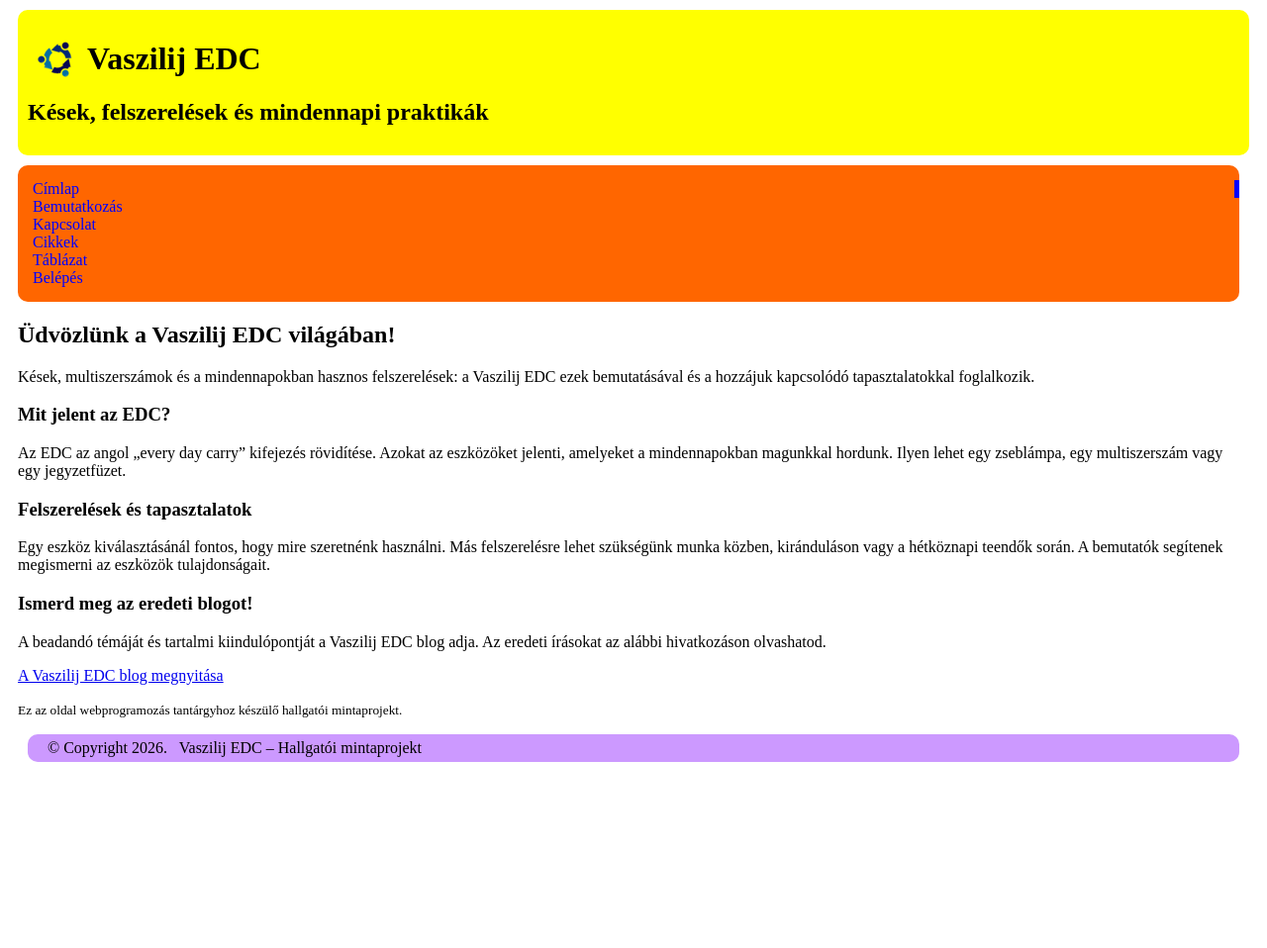
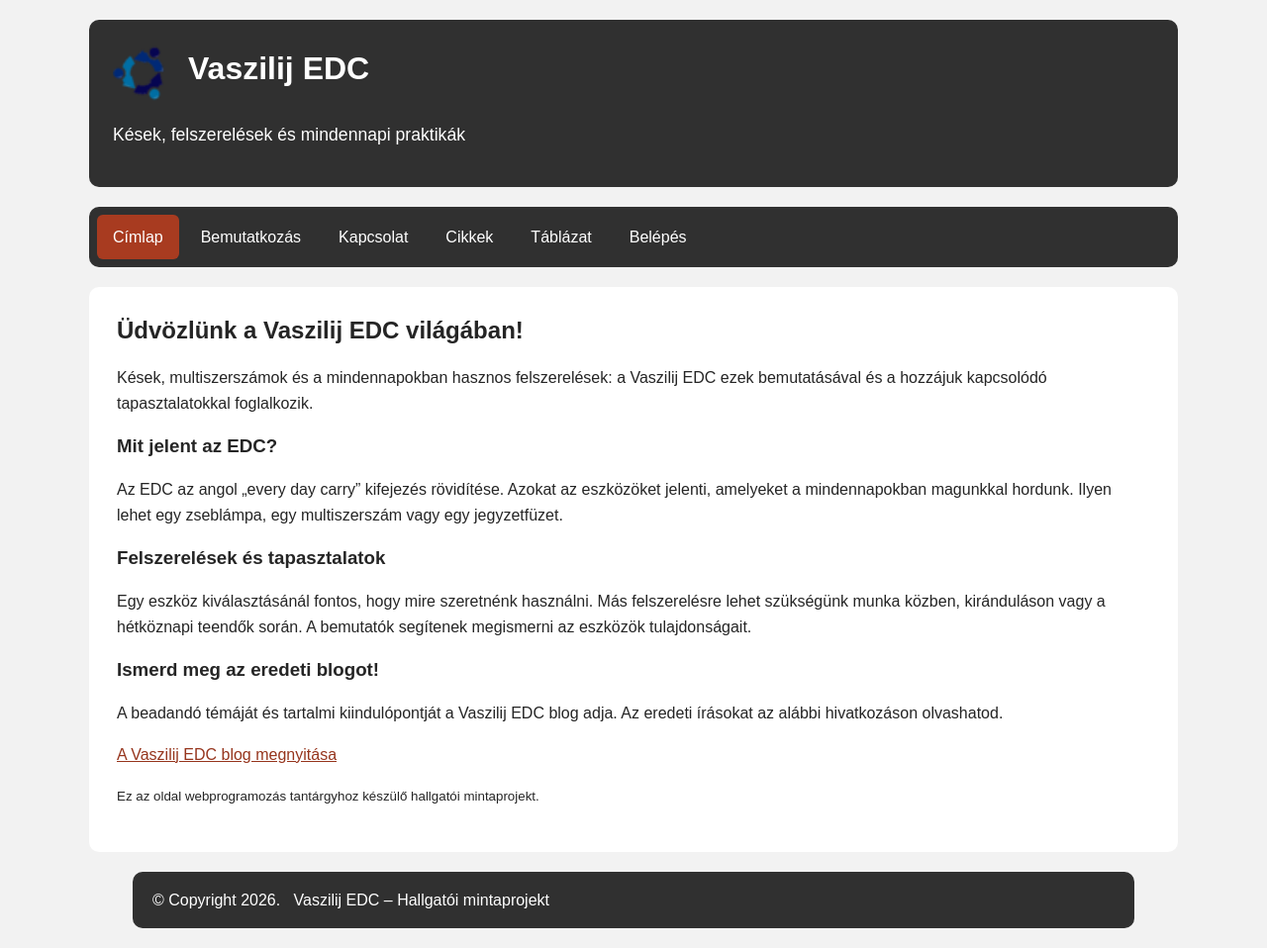
Before and after one commit to vigmiklos92-glitch/webprog-beadando, a PHP site: page / in a window 1280 px wide. Shown: the whole page at 99% size. Before the commit the page ends 770 px from the top, so only its background shows below. Run offline with PHP 8.4, Linux system fonts and the light colour scheme.

Commit message:
Vízszintes menü és reszponzív alapelrendezés kialakítása

```diff
--- a/styles/stilus.css
+++ b/styles/stilus.css
@@ -1,70 +1,141 @@
+* {
+    box-sizing: border-box;
+}
+
+body {
+    margin: 0;
+    background-color: #f2f2f2;
+    color: #252525;
+    font-family: Arial, sans-serif;
+    line-height: 1.6;
+}
+
+header,
+#wrapper,
+footer {
+    width: 92%;
+    max-width: 1100px;
+    margin: 20px auto;
+}
+
 header {
+    background-color: #303030;
+    color: white;
+    padding: 24px;
     border-radius: 10px;
-    background-color: yellow;
-    padding: 10px;
-    margin: 10px;
 }
 
 header img {
+    width: 60px;
+    height: auto;
     float: left;
-    margin: 20px 10px 0px 10px;
+    margin-right: 16px;
 }
 
-div#wrapper {
-    margin: 10px;
+header h1 {
+    margin: 0;
 }
 
-aside {
-    display: table-cell;
-    vertical-align: top;
+header h2 {
+    clear: both;
+    padding-top: 12px;
+    font-size: 1.1rem;
+    font-weight: normal;
 }
 
+/* Vízszintes, szükség esetén több sorba törő menü */
 nav {
-    margin: 0px 10px 0px 0px;
-    top: 0px;
+    background-color: #303030;
     border-radius: 10px;
-    background-color: #FF6600;
+    margin-bottom: 20px;
 }
 
 nav ul {
-    list-style-type: none;
-    margin: 0px;
-    padding: 15px 0px;
+    display: flex;
+    flex-wrap: wrap;
+    list-style: none;
+    margin: 0;
+    padding: 8px;
+    gap: 6px;
 }
 
-nav ul li {
-    padding: 0px 15px;;
+nav a {
+    display: block;
+    padding: 10px 16px;
+    color: white;
+    text-decoration: none;
+    border-radius: 6px;
 }
 
-nav ul li.active {
-    border-right: 5px solid blue;
+nav a:hover,
+nav a:focus-visible,
+nav li.active a {
+    background-color: #a83b20;
+    color: white;
 }
 
-nav ul a {
-    text-decoration: none;
-    color: blue;
+#content {
+    background-color: white;
+    padding: 28px;
+    border-radius: 10px;
+    overflow-wrap: anywhere;
 }
 
-div#content {
-    display: table-cell;
-    width: 100%;
-    border-radius: 10px;
-    background-color: #99FFCC;
-    padding: 15px;
+#content h2,
+#content h3 {
+    line-height: 1.3;
 }
 
-div#content img{
-    float: right;
-    width: 20em;
+#content h2:first-child {
+    margin-top: 0;
+}
+
+#content a {
+    color: #96351d;
+}
+
+/* A képek és videók ne lógjanak ki a tartalomból */
+#content img,
+#content video {
+    max-width: 100%;
     height: auto;
-    margin: 0 0 15px 15px;
-    padding: 3px;
-    border: 3px solid blue;
+}
+
+#content iframe {
+    max-width: 100%;
 }
 
 footer {
+    padding: 16px 20px;
+    background-color: #303030;
+    color: white;
     border-radius: 10px;
-    margin: 10px;
-    padding: 5px 20px;
-    background-color: #CC99FF;
 }
+
+/* Keskeny képernyők beállításai */
+@media (max-width: 600px) {
+    header,
+    #wrapper,
+    footer {
+        width: 96%;
+        margin: 12px auto;
+    }
+
+    header,
+    #content {
+        padding: 16px;
+    }
+
+    header h1 {
+        font-size: 1.6rem;
+    }
+
+    nav ul {
+        gap: 4px;
+    }
+
+    nav a {
+        padding: 8px 10px;
+        font-size: 0.95rem;
+    }
+}
--- a/templates/index.tpl.php
+++ b/templates/index.tpl.php
@@ -6,7 +6,7 @@
 	<meta charset="utf-8">
 	<meta name="viewport" content="width=device-width, initial-scale=1">
 	<title><?= $ablakcim['cim'] . ( (isset($ablakcim['mottó'])) ? ('|' . $ablakcim['mottó']) : '' ) ?></title>
-	<link rel="stylesheet" href="./styles/stilus.css" type="text/css">
+	<link rel="stylesheet" href="./styles/stilus.css?v=2" type="text/css">
 	<?php if(file_exists('./styles/'.$keres['fajl'].'.css')) { ?><link rel="stylesheet" href="./styles/<?= $keres['fajl']?>.css" type="text/css"><?php } ?>
 </head>
 <body>
```
